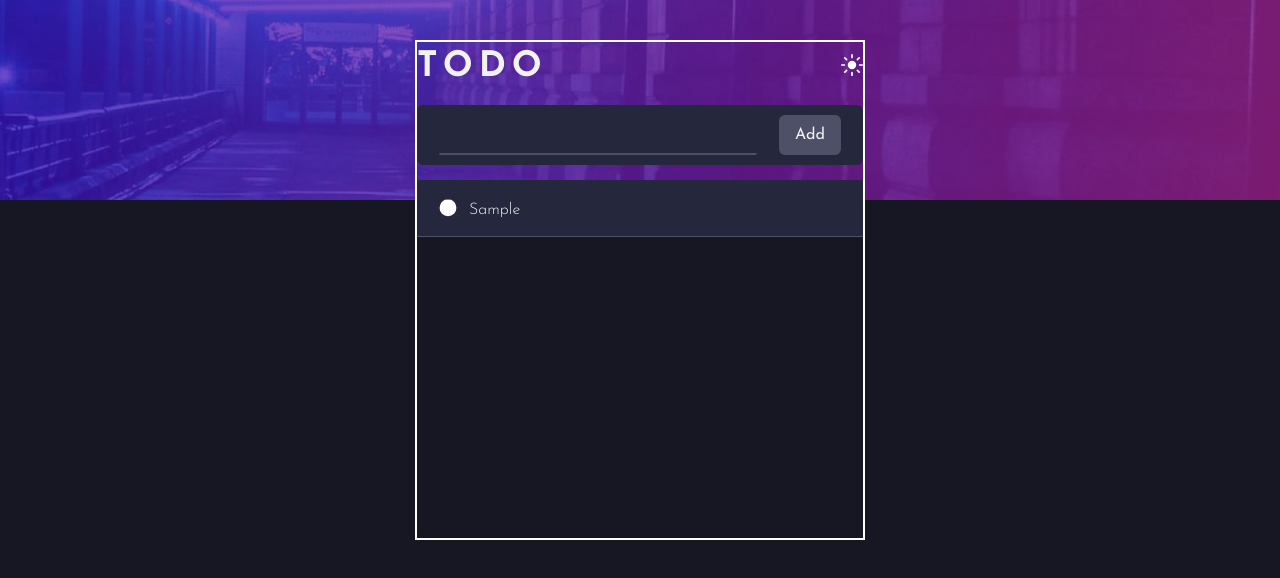
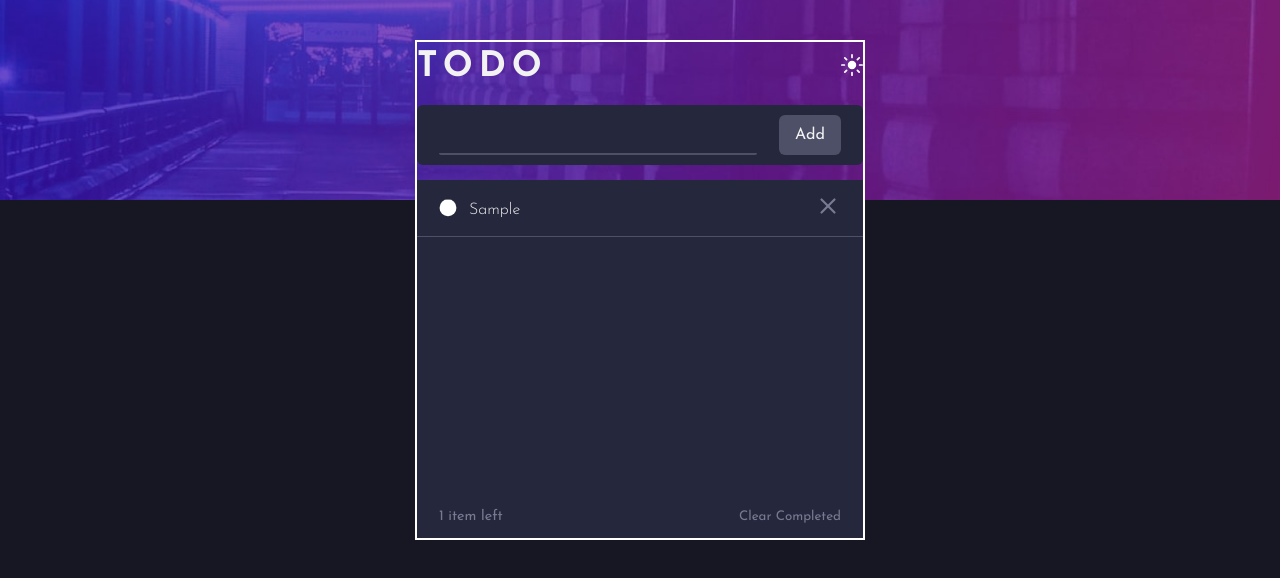
Before and after one commit to eha49/todo-app, a React (Vite) app: page / in a window 1280 px wide. Both pictures are taken after typing "Sample" into the empty fields and a click on the button "Add". Shown: the top 578 px of the page. Built offline with nearby package versions, Linux system fonts and the light colour scheme.

Commit message:
implementing the controls

```diff
--- a/src/Main/Main.jsx
+++ b/src/Main/Main.jsx
@@ -28,7 +28,6 @@ function reducer(todos, action) {
         };
       });
     }
-
     case "remove-todo": {
       return todos.filter((todo) => {
         return todo.id !== action.id;
@@ -39,6 +38,12 @@ function reducer(todos, action) {
 
 function Main() {
   const [todos, dispatch] = React.useReducer(reducer, []);
+
+  const pendingTodosArr = React.useMemo(() => {
+    return todos.filter((todo) => {
+      return !todo.isCompleted;
+    });
+  }, [todos]);
 
   function createTodo(value) {
     dispatch({
@@ -74,6 +79,18 @@ function Main() {
           toggleTodo={toggleTodo}
           removeTodo={removeTodo}
         />
+        {todos.length > 0 && (
+          <TodoControls>
+            <span>
+              {pendingTodosArr.length === 1 && "1 item left"}
+              {pendingTodosArr.length !== 1 &&
+                `${pendingTodosArr.length} items left`}
+            </span>
+            <ClearCompletedButton>
+              Clear Completed
+            </ClearCompletedButton>
+          </TodoControls>
+        )}
       </TodosWrapper>
     </MaxWidthWrapper>
   );
@@ -93,6 +110,8 @@ const MaxWidthWrapper = styled.div`
   margin-right: auto;
   min-height: 500px;
   color: hsl(0deg, 0%, 95%);
+  display: flex;
+  flex-direction: column;
 `;
 
 const Spacer = styled.div`
@@ -101,6 +120,30 @@ const Spacer = styled.div`
 
 const TodosWrapper = styled.div`
   background-color: var(--very-dark-desaturated-blue);
+  display: flex;
+  flex-direction: column;
+  flex: 1;
+`;
+
+const TodoControls = styled.div`
+  font-size: 0.9rem;
+  padding: var(--y-padding) var(--x-padding);
+  color: var(--dark-grayish-blue);
+  display: flex;
+  justify-content: space-between;
+  margin-top: auto;
+`;
+
+const ClearCompletedButton = styled.button`
+  padding: 0;
+  border: none;
+  background-color: transparent;
+  color: inherit;
+  cursor: pointer;
+
+  &:hover {
+    color: hsl(0deg, 0%, 95%);
+  }
 `;
 
 export default Main;
--- a/src/TodoInput/TodoInput.jsx
+++ b/src/TodoInput/TodoInput.jsx
@@ -43,6 +43,9 @@ const TextInput = styled.input`
   color: inherit;
   font-size: 1rem;
 
+  /* overwriting the default min-width for inputs - here used to allow the shrinking at smaller screen sizes */
+  min-width: 0;
+
   &:focus {
     outline-offset: 2px;
   }
--- a/src/TodosItems/TodosItems.jsx
+++ b/src/TodosItems/TodosItems.jsx
@@ -24,7 +24,7 @@ function TodosItems({ todos, toggleTodo, removeTodo }) {
                 removeTodo(id);
               }}
             >
-              <X strokeWidth={2.5} size={26} />
+              <X strokeWidth={2} size={26} />
               <VisuallyHidden>Remove Todo</VisuallyHidden>
             </Button>
           </ListItem>
@@ -49,6 +49,7 @@ const ListItem = styled.li`
 const Checkbox = styled.input`
   width: 18px;
   height: 18px;
+  cursor: pointer;
   clip-path: circle(47% at 50% 50%);
 `;
 
@@ -58,23 +59,27 @@ const Label = styled.label`
   margin-top: 4px;
   text-decoration: ${(props) => props.$isCompleted && "line-through"};
   color: ${(props) =>
-    props.$isCompleted && "var(--very-dark-grayish-blue)"};
+    props.$isCompleted && "var(--dark-grayish-blue)"};
   text-decoration-thickness: 2px;
+  cursor: pointer;
 `;
 
 const Button = styled.button`
   position: absolute;
-  color: var(--very-dark-grayish-blue);
+  color: var(--dark-grayish-blue);
   right: var(--x-padding);
   top: calc(var(--y-padding) + 3px);
   padding: 0;
   border: none;
   background: none;
-  display: none;
   cursor: pointer;
 
-  ${ListItem}:hover & {
-    display: revert;
+  @media ((hover: hover) and (pointer: fine)) {
+    display: none;
+
+    ${ListItem}:hover & {
+      display: revert;
+    }
   }
 `;
 export default TodosItems;
```
